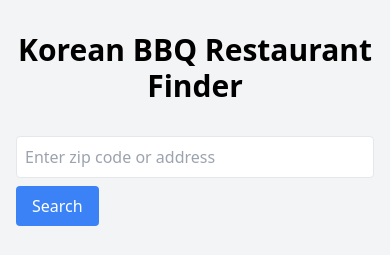
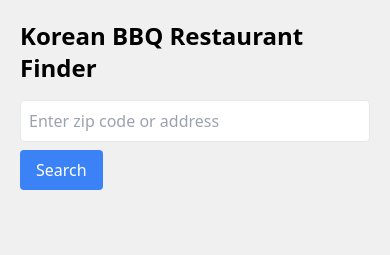
Before and after one commit to bbeennyy/Kbbq-Finder, a Flask app: page / in a window 390 px wide. Shown: the top 255 px of the page. Run offline with Flask 3, Linux system fonts and the light colour scheme; some libraries are stand-ins or nearby versions.

Commit message:
Agent query: Is the new layout visible with a side menu on the left (about 30% width) containing the search input and results, and the map on the right (about 70% width)? Can you search for Korean BBQ restaurants in a specific location (e.g., 'New York' or '90210') and see the results in the side menu and markers on the map?

```diff
--- a/static/css/styles.css
+++ b/static/css/styles.css
@@ -1,9 +1,54 @@
 @import 'https://cdn.jsdelivr.net/npm/tailwindcss@2.2.19/dist/tailwind.min.css';
 
+body, html {
+    margin: 0;
+    padding: 0;
+    height: 100%;
+    overflow: hidden;
+}
+
+.app-container {
+    display: flex;
+    height: 100vh;
+}
+
+.side-menu {
+    width: 30%;
+    height: 100%;
+    overflow-y: auto;
+    padding: 20px;
+    background-color: #f0f0f0;
+}
+
+.map-container {
+    width: 70%;
+    height: 100%;
+}
+
+.results-container {
+    margin-top: 20px;
+}
+
 .restaurant-card {
+    background-color: white;
+    border-radius: 8px;
+    padding: 16px;
+    margin-bottom: 16px;
+    box-shadow: 0 2px 4px rgba(0, 0, 0, 0.1);
     transition: transform 0.3s ease-in-out;
 }
 
 .restaurant-card:hover {
-    transform: scale(1.05);
+    transform: scale(1.02);
 }
+
+@media (max-width: 768px) {
+    .app-container {
+        flex-direction: column;
+    }
+
+    .side-menu, .map-container {
+        width: 100%;
+        height: 50vh;
+    }
+}
--- a/static/js/main.js
+++ b/static/js/main.js
@@ -49,7 +49,7 @@ function displayRestaurants(restaurants) {
 
 function createRestaurantCard(restaurant) {
     const card = document.createElement("div");
-    card.className = "restaurant-card bg-white rounded-lg shadow-md p-4 mb-4";
+    card.className = "restaurant-card";
     card.innerHTML = `
         <h2 class="text-xl font-bold mb-2">${restaurant.name}</h2>
         <p class="text-gray-600 mb-2">${restaurant.address}</p>
--- a/templates/index.html
+++ b/templates/index.html
@@ -6,19 +6,19 @@
     <title>Korean BBQ Restaurant Finder</title>
     <link rel="stylesheet" href="{{ url_for('static', filename='css/styles.css') }}">
 </head>
-<body class="bg-gray-100">
-    <div class="container mx-auto px-4 py-8">
-        <h1 class="text-3xl font-bold mb-8 text-center">Korean BBQ Restaurant Finder</h1>
+<body>
+    <div class="app-container">
+        <div class="side-menu">
+            <h1 class="text-2xl font-bold mb-4">Korean BBQ Restaurant Finder</h1>
 
-        <div class="mb-8">
-            <input type="text" id="location" placeholder="Enter zip code or address" class="w-full p-2 border rounded">
-            <button onclick="searchRestaurants()" class="mt-2 bg-blue-500 text-white px-4 py-2 rounded hover:bg-blue-600">Search</button>
+            <div class="search-container mb-4">
+                <input type="text" id="location" placeholder="Enter zip code or address" class="w-full p-2 border rounded">
+                <button onclick="searchRestaurants()" class="mt-2 bg-blue-500 text-white px-4 py-2 rounded hover:bg-blue-600">Search</button>
+            </div>
+
+            <div id="results" class="results-container"></div>
         </div>
-
-        <div class="flex flex-col md:flex-row">
-            <div id="results" class="w-full md:w-1/2 pr-4"></div>
-            <div id="map" class="w-full md:w-1/2 h-96"></div>
-        </div>
+        <div id="map" class="map-container"></div>
     </div>
 
     <script src="https://maps.googleapis.com/maps/api/js?key={{ api_key }}&callback=initMap" async defer></script>
```
